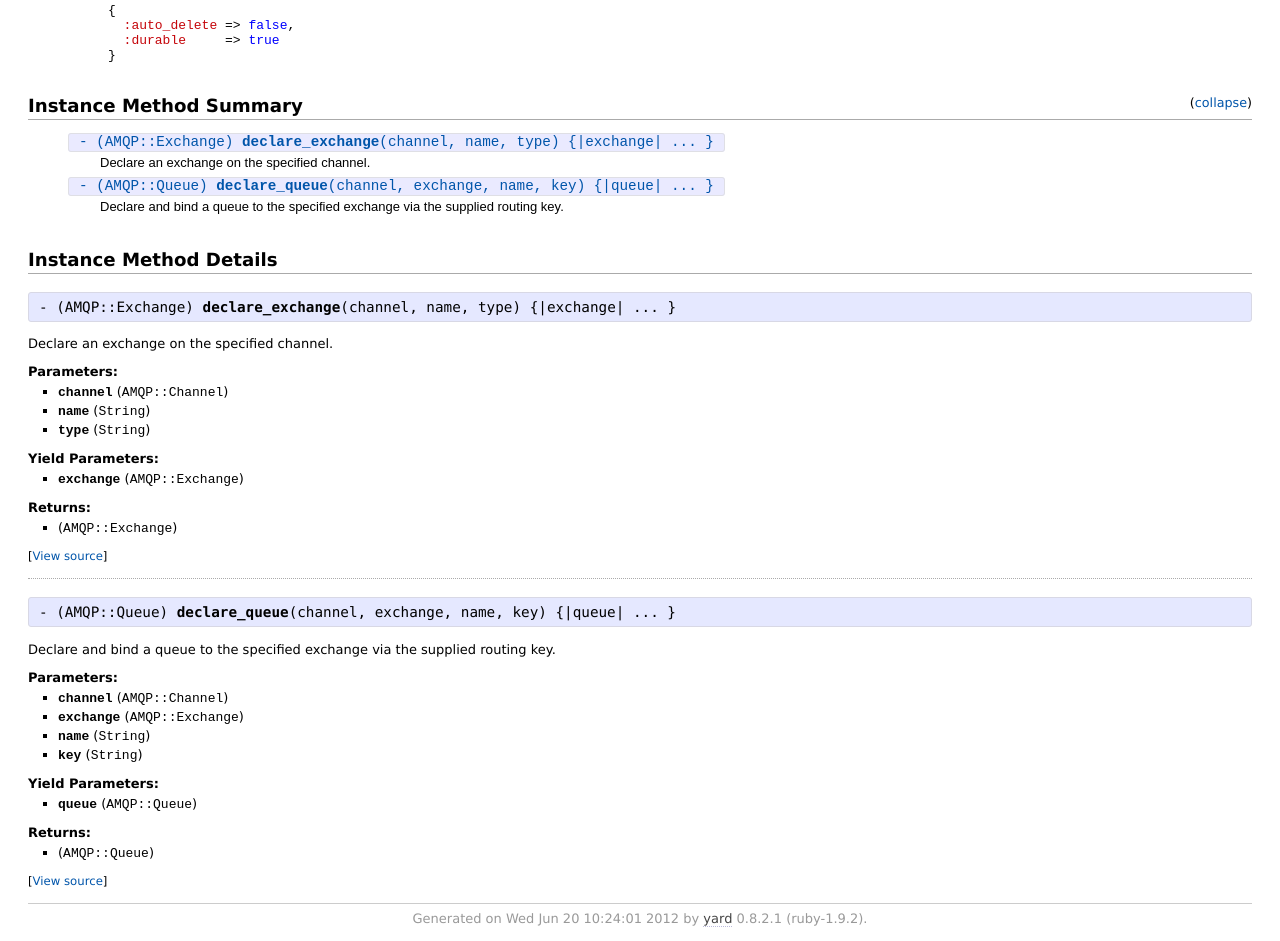
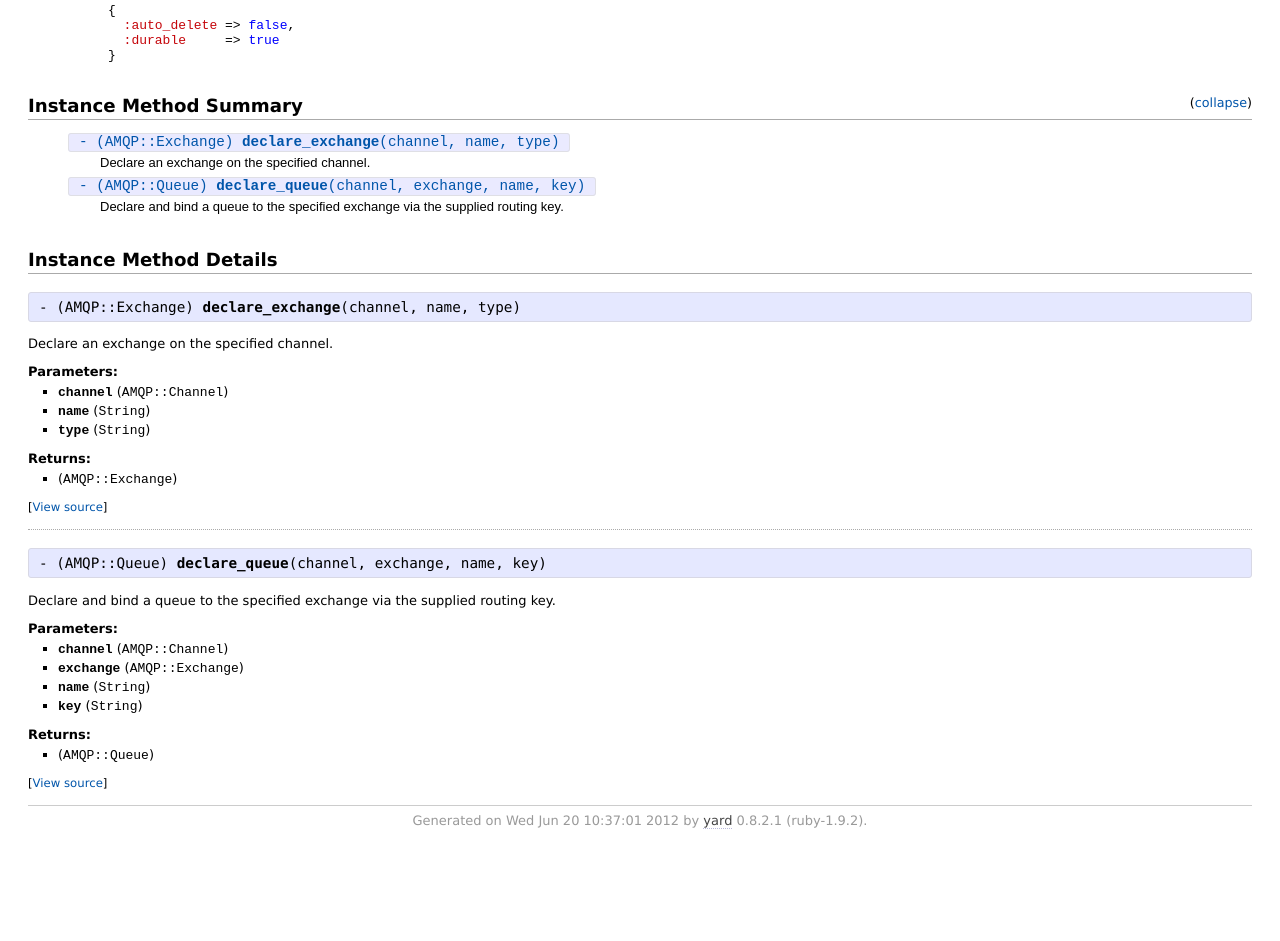
Before and after one commit to brendanhay/amqp-subscribe-many, a plain HTML site: page Messaging/Client.html in a window 1280 px wide. Shown: the part 355-1296 px from the top of the page. After the commit the page ends 1198 px from the top, so only its background shows below. Drawn offline with Linux system fonts and the light colour scheme.

Commit message:
Fixing type specs

```diff
--- a/Messaging/Client.html
+++ b/Messaging/Client.html
@@ -146,7 +146,7 @@ Defaults for declared exchanges and queues
         <li class="public ">
   <span class="summary_signature">
 
-      <a href="#declare_exchange-instance_method" title="#declare_exchange (instance method)">- (AMQP::Exchange) <strong>declare_exchange</strong>(channel, name, type) {|exchange| ... }</a>
+      <a href="#declare_exchange-instance_method" title="#declare_exchange (instance method)">- (AMQP::Exchange) <strong>declare_exchange</strong>(channel, name, type) </a>
 
 
 
@@ -171,7 +171,7 @@ Declare an exchange on the specified channel.
         <li class="public ">
   <span class="summary_signature">
 
-      <a href="#declare_queue-instance_method" title="#declare_queue (instance method)">- (AMQP::Queue) <strong>declare_queue</strong>(channel, exchange, name, key) {|queue| ... }</a>
+      <a href="#declare_queue-instance_method" title="#declare_queue (instance method)">- (AMQP::Queue) <strong>declare_queue</strong>(channel, exchange, name, key) </a>
 
 
 
@@ -206,7 +206,7 @@ key.
       <div class="method_details first">
   <h3 class="signature first" id="declare_exchange-instance_method">
 
-    - (<tt>AMQP::Exchange</tt>) <strong>declare_exchange</strong>(channel, name, type) {|exchange| ... }
+    - (<tt>AMQP::Exchange</tt>) <strong>declare_exchange</strong>(channel, name, type)
 
 
 
@@ -260,21 +260,6 @@ Declare an exchange on the specified channel.
 
 </ul>
 
-<p class="tag_title">Yield Parameters:</p>
-<ul class="yieldparam">
-
-    <li>
-
-        <span class='name'>exchange</span>
-
-
-        <span class='type'>(<tt>AMQP::Exchange</tt>)</span>
-
-
-
-    </li>
-
-</ul>
 <p class="tag_title">Returns:</p>
 <ul class="return">
 
@@ -295,6 +280,7 @@ Declare an exchange on the specified channel.
       <pre class="lines">
 
 
+25
 26
 27
 28
@@ -306,11 +292,10 @@ Declare an exchange on the specified channel.
 34
 35
 36
-37
-38</pre>
+37</pre>
     </td>
     <td>
-      <pre class="code"><span class="info file"># File 'lib/messaging/client.rb', line 26</span>
+      <pre class="code"><span class="info file"># File 'lib/messaging/client.rb', line 25</span>
 
 <span class='kw'>def</span> <span class='id identifier rubyid_declare_exchange'>declare_exchange</span><span class='lparen'>(</span><span class='id identifier rubyid_channel'>channel</span><span class='comma'>,</span> <span class='id identifier rubyid_name'>name</span><span class='comma'>,</span> <span class='id identifier rubyid_type'>type</span><span class='rparen'>)</span>
   <span class='id identifier rubyid_exchange'>exchange</span> <span class='op'>=</span>
@@ -333,7 +318,7 @@ Declare an exchange on the specified channel.
       <div class="method_details ">
   <h3 class="signature " id="declare_queue-instance_method">
 
-    - (<tt>AMQP::Queue</tt>) <strong>declare_queue</strong>(channel, exchange, name, key) {|queue| ... }
+    - (<tt>AMQP::Queue</tt>) <strong>declare_queue</strong>(channel, exchange, name, key)
 
 
 
@@ -399,21 +384,6 @@ key.
 
 </ul>
 
-<p class="tag_title">Yield Parameters:</p>
-<ul class="yieldparam">
-
-    <li>
-
-        <span class='name'>queue</span>
-
-
-        <span class='type'>(<tt>AMQP::Queue</tt>)</span>
-
-
-
-    </li>
-
-</ul>
 <p class="tag_title">Returns:</p>
 <ul class="return">
 
@@ -434,6 +404,8 @@ key.
       <pre class="lines">
 
 
+48
+49
 50
 51
 52
@@ -441,12 +413,10 @@ key.
 54
 55
 56
-57
-58
-59</pre>
+57</pre>
     </td>
     <td>
-      <pre class="code"><span class="info file"># File 'lib/messaging/client.rb', line 50</span>
+      <pre class="code"><span class="info file"># File 'lib/messaging/client.rb', line 48</span>
 
 <span class='kw'>def</span> <span class='id identifier rubyid_declare_queue'>declare_queue</span><span class='lparen'>(</span><span class='id identifier rubyid_channel'>channel</span><span class='comma'>,</span> <span class='id identifier rubyid_exchange'>exchange</span><span class='comma'>,</span> <span class='id identifier rubyid_name'>name</span><span class='comma'>,</span> <span class='id identifier rubyid_key'>key</span><span class='rparen'>)</span>
   <span class='id identifier rubyid_channel'>channel</span><span class='period'>.</span><span class='id identifier rubyid_queue'>queue</span><span class='lparen'>(</span><span class='id identifier rubyid_name'>name</span><span class='comma'>,</span> <span class='const'>OPTIONS</span><span class='rparen'>)</span> <span class='kw'>do</span> <span class='op'>|</span><span class='id identifier rubyid_queue'>queue</span><span class='op'>|</span>
@@ -468,7 +438,7 @@ key.
 </div>
 
     <div id="footer">
-  Generated on Wed Jun 20 10:24:01 2012 by
+  Generated on Wed Jun 20 10:37:01 2012 by
   <a href="http://yardoc.org" title="Yay! A Ruby Documentation Tool" target="_parent">yard</a>
   0.8.2.1 (ruby-1.9.2).
 </div>
```
Also changed, not shown: Messaging.html (+1 -1 lines), Messaging/Consumer.html (+1 -1 lines), Messaging/Producer.html (+1 -1 lines), _index.html (+1 -1 lines), file.README.html (+1 -1 lines), index.html (+1 -1 lines), top-level-namespace.html (+1 -1 lines).
